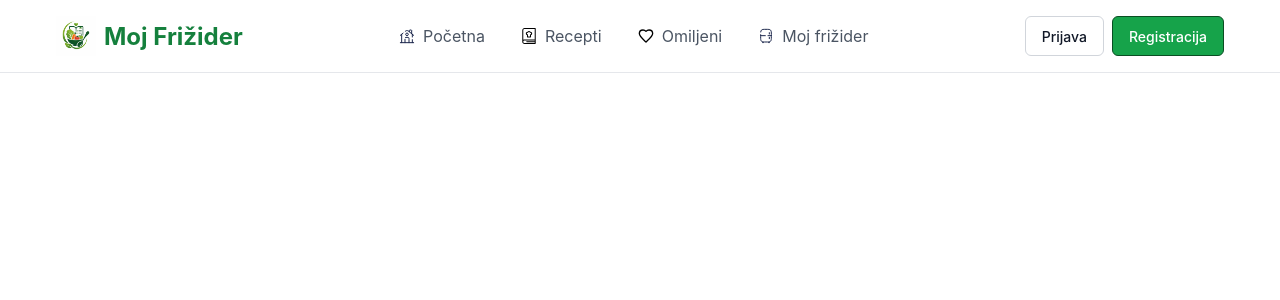
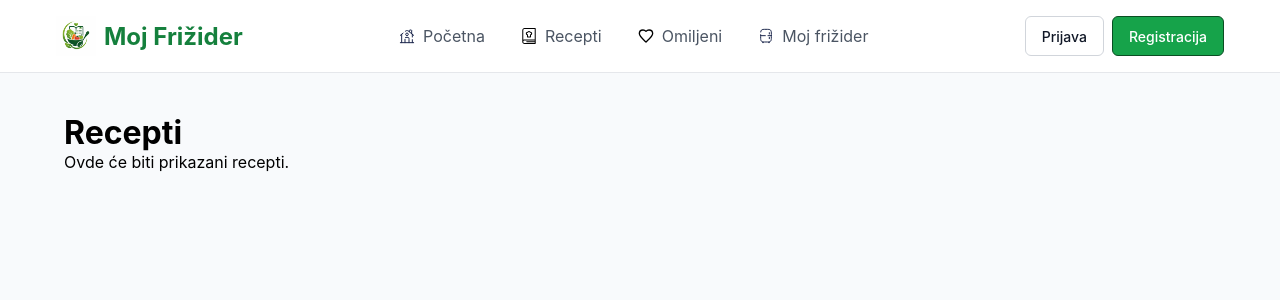
Before and after one commit to aleksandarberkes/frizider-vts, a React (Create React App) app in the folder frontend/: page /recipes in a window 1280 px wide. Shown: the top 300 px of the page. Built offline with nearby package versions, Linux system fonts and the light colour scheme.

Commit message:
feat: Refactor App component to use Layout and add routing for pages

```diff
--- a/frontend/src/App.tsx
+++ b/frontend/src/App.tsx
@@ -1,11 +1,25 @@
 import './App.css';
-import Header from './components/header/Header';
+import { Route, Routes } from 'react-router-dom';
+import Layout from './layout/Layout';
+import Favorites from './pages/Favorites';
+import Fridge from './pages/Fridge';
+import Home from './pages/Home';
+import Login from './pages/Login';
+import Recepti from './pages/Recepti';
+import Register from './pages/Register';
 
 function App() {
   return (
-    <div className="App">
-      <Header />
-    </div>
+    <Routes>
+      <Route element={<Layout />}>
+        <Route path="/" element={<Home />} />
+        <Route path="/recipes" element={<Recepti />} />
+        <Route path="/favorites" element={<Favorites />} />
+        <Route path="/fridge" element={<Fridge />} />
+        <Route path="/login" element={<Login />} />
+        <Route path="/register" element={<Register />} />
+      </Route>
+    </Routes>
   );
 }
 
--- /dev/null
+++ b/frontend/src/layout/Layout.css
@@ -0,0 +1,17 @@
+.app-shell {
+  min-height: 100vh;
+  background-color: #f8fafc;
+}
+
+.app-content {
+  width: 100%;
+  max-width: 1200px;
+  margin: 0 auto;
+  padding: 2rem 1rem;
+}
+
+@media (min-width: 768px) {
+  .app-content {
+    padding: 2.5rem 1.5rem;
+  }
+}
--- /dev/null
+++ b/frontend/src/layout/Layout.tsx
@@ -0,0 +1,16 @@
+import { Outlet } from 'react-router-dom';
+import Header from '../components/header/Header';
+import './Layout.css';
+
+function Layout() {
+  return (
+    <div className="app-shell">
+      <Header />
+      <main className="app-content">
+        <Outlet />
+      </main>
+    </div>
+  );
+}
+
+export default Layout;
```
